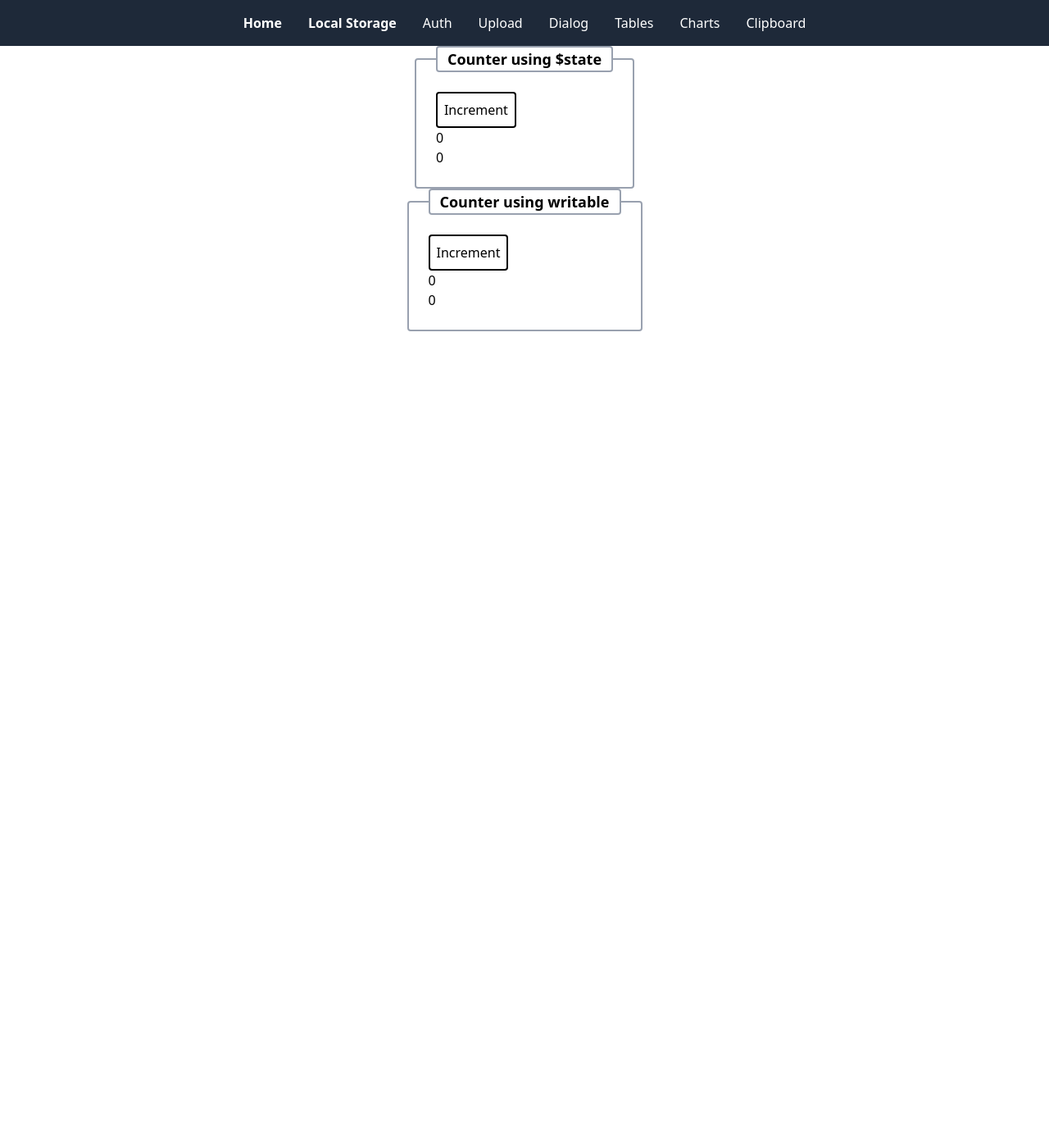
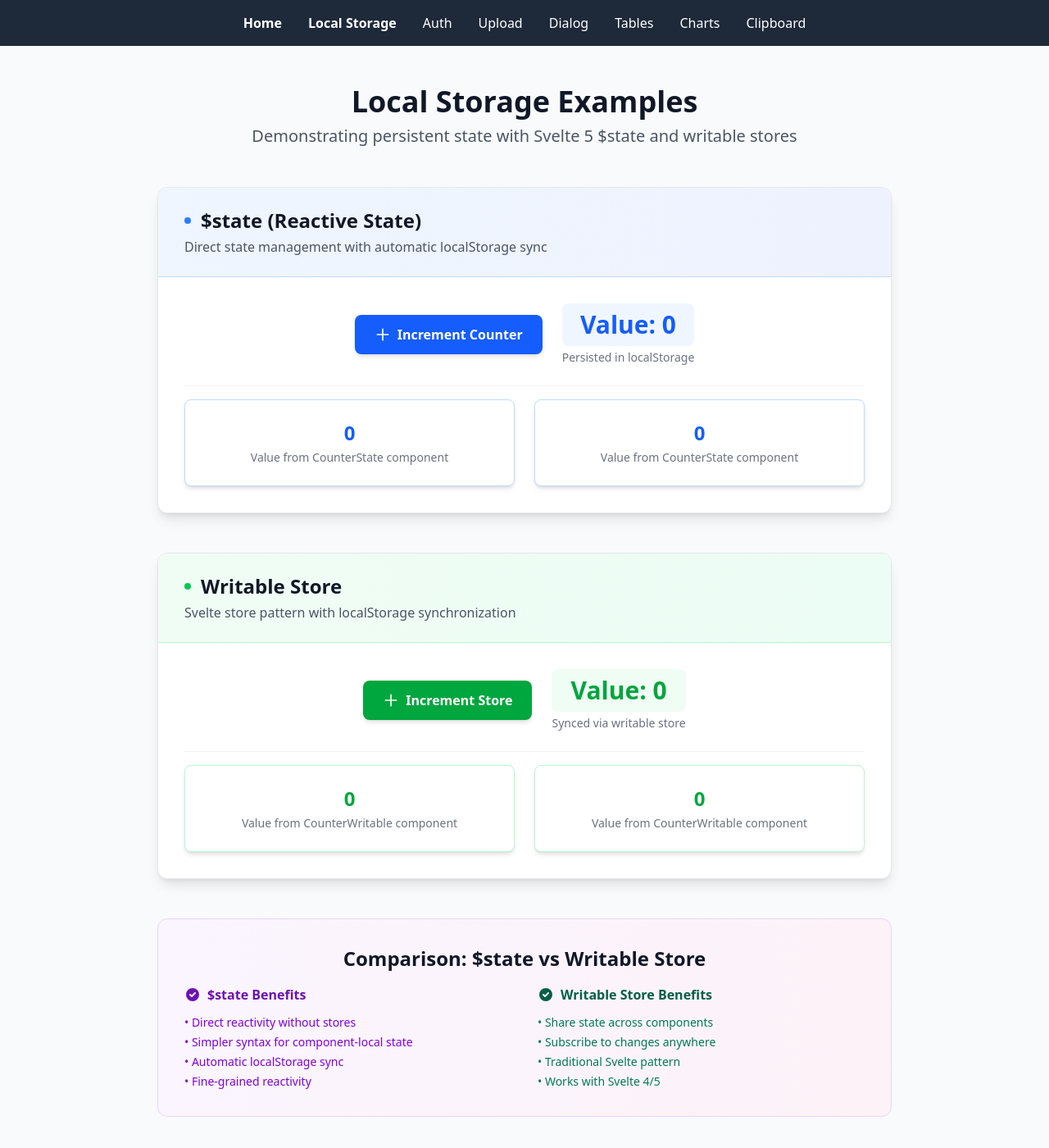
Before and after one commit to BurnySc2/svelte-template, a SvelteKit app: page /my-localstorage in a window 1280 px wide. Shown: the top 1400 px of the page at 82% size. Before the commit the page ends 800 px from the top, so only its background shows below. Built offline with nearby package versions, Linux system fonts and the light colour scheme.

Commit message:
Improve localstorage page

```diff
--- a/src/lib/components/counter-state/CounterState.svelte
+++ b/src/lib/components/counter-state/CounterState.svelte
@@ -2,6 +2,11 @@
 	import { my_counter_state } from '$lib/persistent-storage.svelte'
 </script>
 
-<div>
-	{my_counter_state.value}
+<div class="bg-white rounded-lg shadow-md border border-blue-200 p-6 text-center min-h-[80px] flex items-center justify-center">
+	<div>
+		<div class="text-2xl font-bold text-blue-600 mb-1">
+			{my_counter_state.value}
+		</div>
+		<div class="text-sm text-gray-500">Value from CounterState component</div>
+	</div>
 </div>
--- a/src/lib/components/counter-writeable/CounterWritable.svelte
+++ b/src/lib/components/counter-writeable/CounterWritable.svelte
@@ -2,6 +2,11 @@
 	import { my_counter_writable } from '$lib/persistent-storage.svelte'
 </script>
 
-<div>
-	{$my_counter_writable}
+<div class="bg-white rounded-lg shadow-md border border-green-200 p-6 text-center min-h-[80px] flex items-center justify-center">
+	<div>
+		<div class="text-2xl font-bold text-green-600 mb-1">
+			{$my_counter_writable}
+		</div>
+		<div class="text-sm text-gray-500">Value from CounterWritable component</div>
+	</div>
 </div>
--- a/src/routes/my-localstorage/+page.svelte
+++ b/src/routes/my-localstorage/+page.svelte
@@ -11,32 +11,137 @@
 </script>
 
 {#if page_ready}
-	<div class="flex flex-col items-center">
-		<fieldset class="rounded border-2 border-gray-400 p-6">
-			<legend class="relative rounded border-2 border-gray-400 bg-white px-3 text-lg font-bold"
-				>Counter using $state</legend
-			>
+	<div class="min-h-screen bg-gray-50 py-12 px-4 sm:px-6 lg:px-8">
+		<div class="max-w-4xl mx-auto space-y-12">
+			<!-- Page Header -->
+			<div class="text-center">
+				<h1 class="text-4xl font-bold text-gray-900 mb-2">
+					Local Storage Examples
+				</h1>
+				<p class="text-xl text-gray-600 max-w-2xl mx-auto">
+					Demonstrating persistent state with Svelte 5 $state and writable stores
+				</p>
+			</div>
+
+			<!-- $state Counter Section -->
+			<div class="bg-white rounded-xl shadow-lg border border-gray-200 overflow-hidden">
+				<div class="px-8 py-6 bg-gradient-to-r from-blue-50 to-indigo-50 border-b border-blue-200">
+					<h2 class="text-2xl font-bold text-gray-900 flex items-center">
+						<div class="w-2 h-2 bg-blue-500 rounded-full mr-3"></div>
+						$state (Reactive State)
+					</h2>
+					<p class="text-gray-600 mt-1">Direct state management with automatic localStorage sync</p>
+				</div>
+
+				<div class="p-8 space-y-6">
+					<div class="flex flex-col sm:flex-row items-center justify-center gap-6">
 						<button
-				class="rounded border-2 border-black p-2"
+							class="px-6 py-3 bg-blue-600 hover:bg-blue-700 text-white font-semibold rounded-lg shadow-md transition-all duration-200 transform hover:scale-105 focus:outline-none focus:ring-4 focus:ring-blue-300 active:bg-blue-800"
 							onclick={() => {
 								my_counter_state.value += 1
-				}}>Increment</button
+							}}
 						>
+							<span class="flex items-center gap-2">
+								<svg class="w-5 h-5" fill="none" stroke="currentColor" viewBox="0 0 24 24">
+									<path stroke-linecap="round" stroke-linejoin="round" stroke-width="2" d="M12 4v16m8-8H4"></path>
+								</svg>
+								Increment Counter
+							</span>
+						</button>
+
+						<div class="text-center">
+							<div class="text-3xl font-bold text-blue-600 bg-blue-50 px-4 py-2 rounded-lg">
+								Value: {my_counter_state.value}
+							</div>
+							<p class="text-sm text-gray-500 mt-1">Persisted in localStorage</p>
+						</div>
+					</div>
+
+					<div class="grid grid-cols-1 md:grid-cols-2 gap-6 pt-4 border-t border-gray-100">
 						<CounterState />
 						<CounterState />
-		</fieldset>
-		<fieldset class="rounded border-2 border-gray-400 p-6">
-			<legend class="relative rounded border-2 border-gray-400 bg-white px-3 text-lg font-bold"
-				>Counter using writable</legend
-			>
+					</div>
+				</div>
+			</div>
+
+			<!-- Writable Store Section -->
+			<div class="bg-white rounded-xl shadow-lg border border-gray-200 overflow-hidden">
+				<div class="px-8 py-6 bg-gradient-to-r from-green-50 to-emerald-50 border-b border-green-200">
+					<h2 class="text-2xl font-bold text-gray-900 flex items-center">
+						<div class="w-2 h-2 bg-green-500 rounded-full mr-3"></div>
+						Writable Store
+					</h2>
+					<p class="text-gray-600 mt-1">Svelte store pattern with localStorage synchronization</p>
+				</div>
+
+				<div class="p-8 space-y-6">
+					<div class="flex flex-col sm:flex-row items-center justify-center gap-6">
 						<button
-				class="rounded border-2 border-black p-2"
+							class="px-6 py-3 bg-green-600 hover:bg-green-700 text-white font-semibold rounded-lg shadow-md transition-all duration-200 transform hover:scale-105 focus:outline-none focus:ring-4 focus:ring-green-300 active:bg-green-800"
 							onclick={() => {
 								$my_counter_writable += 1
-				}}>Increment</button
+							}}
 						>
+							<span class="flex items-center gap-2">
+								<svg class="w-5 h-5" fill="none" stroke="currentColor" viewBox="0 0 24 24">
+									<path stroke-linecap="round" stroke-linejoin="round" stroke-width="2" d="M12 4v16m8-8H4"></path>
+								</svg>
+								Increment Store
+							</span>
+						</button>
+
+						<div class="text-center">
+							<div class="text-3xl font-bold text-green-600 bg-green-50 px-4 py-2 rounded-lg">
+								Value: {$my_counter_writable}
+							</div>
+							<p class="text-sm text-gray-500 mt-1">Synced via writable store</p>
+						</div>
+					</div>
+
+					<div class="grid grid-cols-1 md:grid-cols-2 gap-6 pt-4 border-t border-gray-100">
 						<CounterWritable />
 						<CounterWritable />
-		</fieldset>
+					</div>
+				</div>
+			</div>
+
+			<!-- Comparison Section -->
+			<div class="bg-gradient-to-r from-purple-50 to-pink-50 rounded-xl p-8 border border-purple-200">
+				<h2 class="text-2xl font-bold text-gray-900 mb-4 text-center">
+					Comparison: $state vs Writable Store
+				</h2>
+				<div class="grid grid-cols-1 md:grid-cols-2 gap-8">
+					<div class="space-y-3">
+						<h3 class="font-semibold text-purple-800 flex items-center">
+							<svg class="w-5 h-5 mr-2" fill="currentColor" viewBox="0 0 20 20">
+								<path fill-rule="evenodd" d="M10 18a8 8 0 100-16 8 8 0 000 16zm3.707-9.293a1 1 0 00-1.414-1.414L9 10.586 7.707 9.293a1 1 0 00-1.414 1.414l2 2a1 1 0 001.414 0l4-4z" clip-rule="evenodd"></path>
+							</svg>
+							$state Benefits
+						</h3>
+						<ul class="text-sm text-purple-700 space-y-1">
+							<li>• Direct reactivity without stores</li>
+							<li>• Simpler syntax for component-local state</li>
+							<li>• Automatic localStorage sync</li>
+							<li>• Fine-grained reactivity</li>
+						</ul>
+					</div>
+
+					<div class="space-y-3">
+						<h3 class="font-semibold text-emerald-800 flex items-center">
+							<svg class="w-5 h-5 mr-2" fill="currentColor" viewBox="0 0 20 20">
+								<path fill-rule="evenodd" d="M10 18a8 8 0 100-16 8 8 0 000 16zm3.707-9.293a1 1 0 00-1.414-1.414L9 10.586 7.707 9.293a1 1 0 00-1.414 1.414l2 2a1 1 0 001.414 0l4-4z" clip-rule="evenodd"></path>
+							</svg>
+							Writable Store Benefits
+						</h3>
+						<ul class="text-sm text-emerald-700 space-y-1">
+							<li>• Share state across components</li>
+							<li>• Subscribe to changes anywhere</li>
+							<li>• Traditional Svelte pattern</li>
+							<li>• Works with Svelte 4/5</li>
+						</ul>
+					</div>
+				</div>
+			</div>
+		</div>
 	</div>
 {/if}
```
Lines whose indentation alone changed are shown as unchanged.
